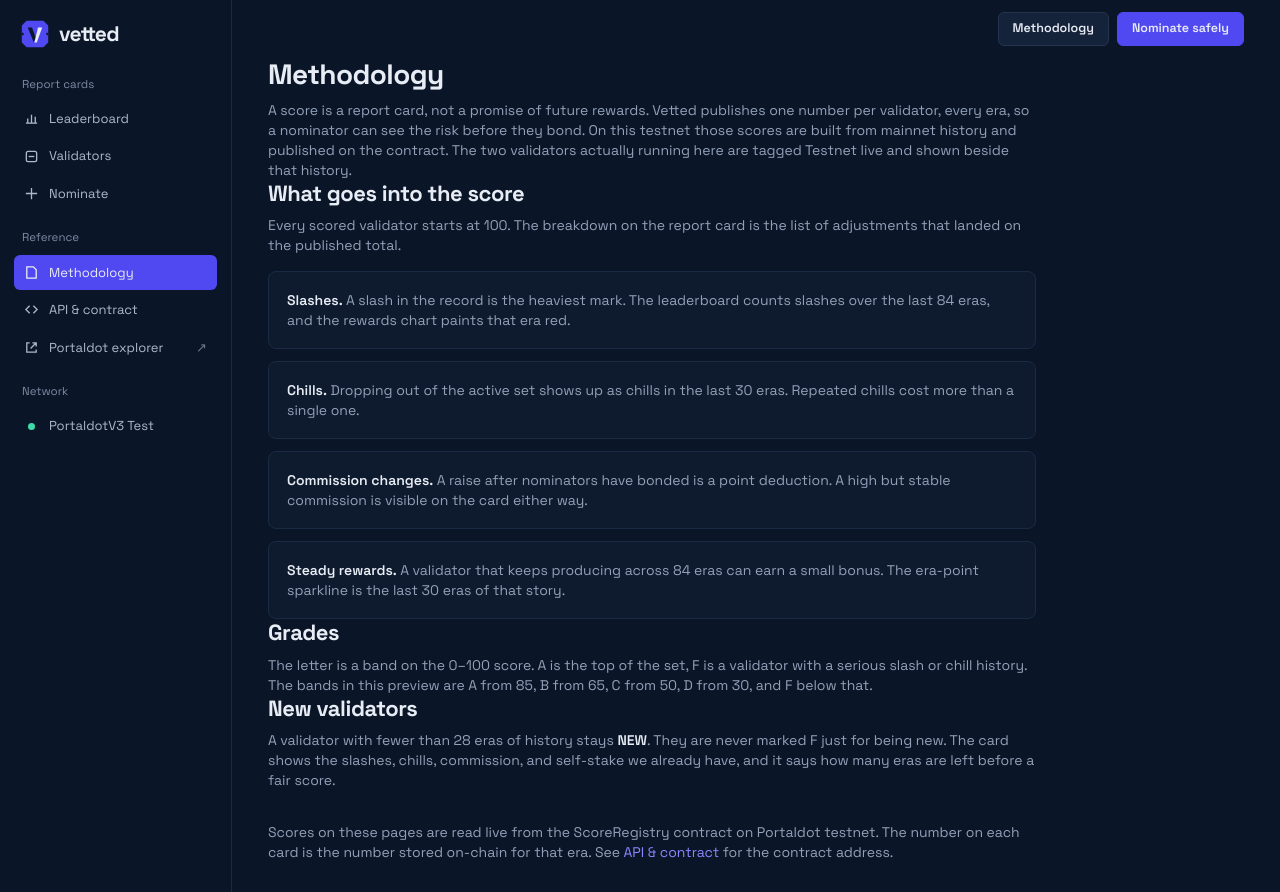
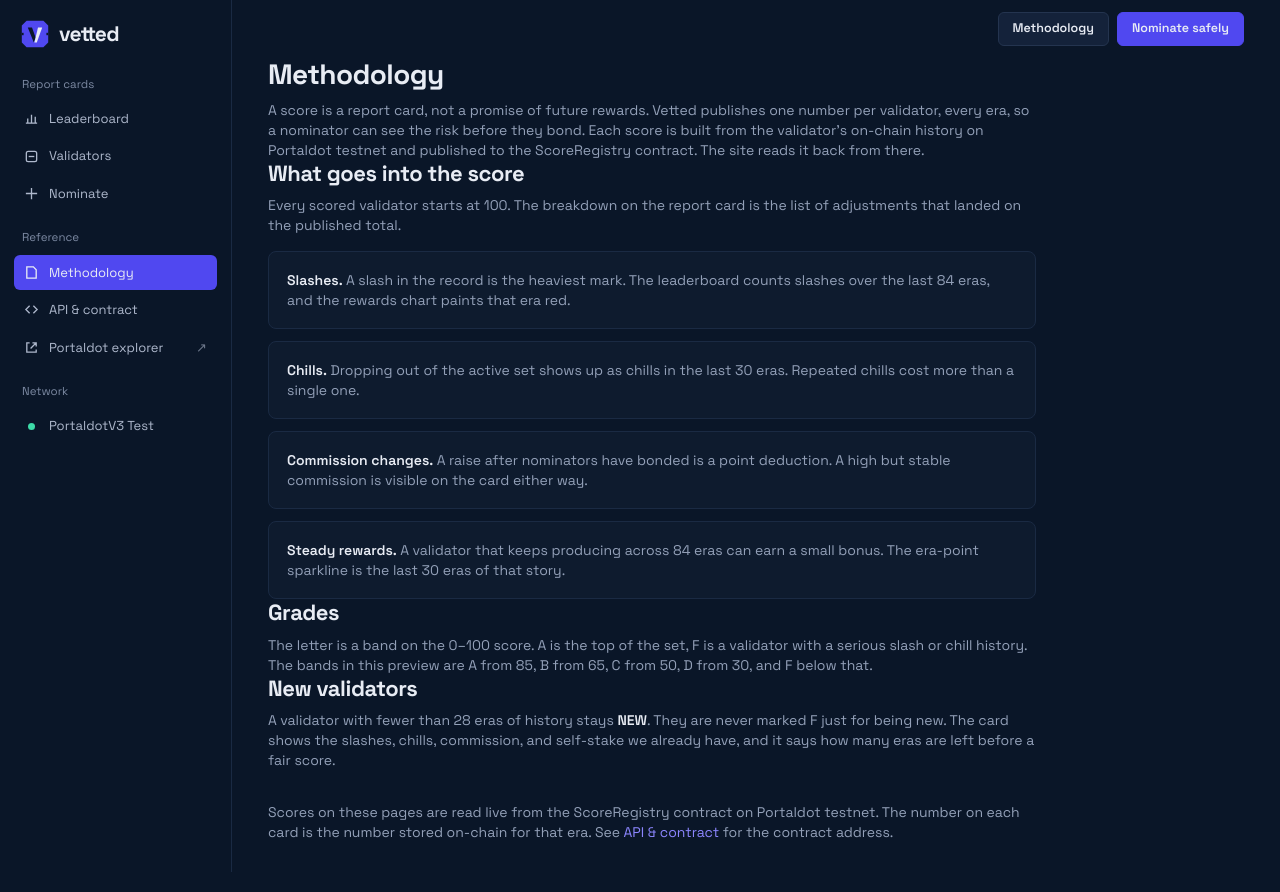
Before and after one commit to Yungtimmy/vetted, a Next.js app: page /methodology in a window 1280 px wide. Built offline with nearby package versions, Linux system fonts and the light colour scheme; no server answers.

Commit message:
Methodology intro: testnet on-chain history, ScoreRegistry (#9)
Co-authored-by: Yungtimmy <Yungtimmy@users.noreply.github.com>

```diff
--- a/app/methodology/page.tsx
+++ b/app/methodology/page.tsx
@@ -18,10 +18,9 @@ export default function MethodologyPage() {
       <p className="mt-2 text-sm text-muted">
         A score is a report card, not a promise of future rewards. Vetted
         publishes one number per validator, every era, so a nominator can see
-        the risk before they bond. On this testnet those scores are built from
-        mainnet history and published on the contract. The two validators
-        actually running here are tagged Testnet live and shown beside that
-        history.
+        the risk before they bond. Each score is built from the validator's
+        on-chain history on Portaldot testnet and published to the
+        ScoreRegistry contract. The site reads it back from there.
       </p>
 
       <h2 className="mt-8 text-lg">What goes into the score</h2>
```
